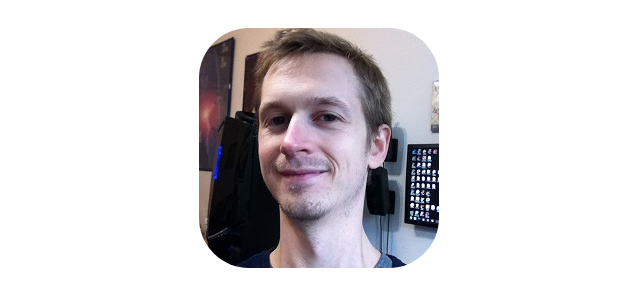
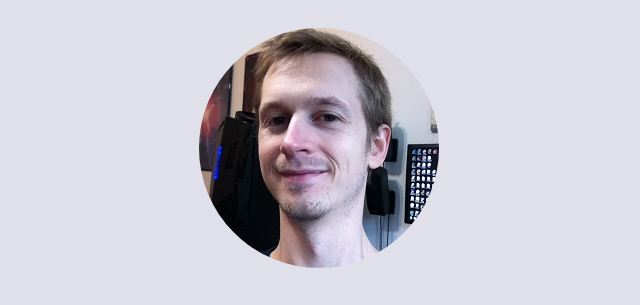
Before and after one commit to wbcook/wbcook_homepage, a plain HTML site: page index.html in a window 1280 px wide. Shown: the part 265-570 px from the top of the page, without its empty margins (321-961 px from the left). Drawn offline with Linux system fonts and the light colour scheme.

Commit message:
color scheme
grey on grey

```diff
--- a/index.html
+++ b/index.html
@@ -5,7 +5,7 @@
   <meta name="description" content="William Cook">
   <meta name="keywords" content="william cook, web developer, html, css, javascript, professional">
   <meta name="author" content="William Cook">
-  <link href='http://fonts.googleapis.com/css?family=Ubuntu' rel='stylesheet' type='text/css'>
+  <link href='http://fonts.googleapis.com/css?family=Ubuntu:300' rel='stylesheet' type='text/css'>
   <link href="style.css" rel="stylesheet" type="text/css">
 </head>
 
@@ -18,10 +18,12 @@
   </header>
 
   <main>
+
     <h1>William Cook</h1>
     <img src="images/william-cook.png">
     <h2>Web Developer</h2>
     <p>HTML, CSS, JavaScript</p>
+
   </main>
 
   <footer>
--- a/style.css
+++ b/style.css
@@ -2,7 +2,7 @@ html {
   font-family: 'Ubuntu', Arial, sans-serif;
   font-size: 16px; // 1rem = 16px
   background: white;
-  color: #FF6600;
+  color: black;
   padding: 16px;
 }
 
@@ -16,6 +16,8 @@ a {
 body {
   text-align: center;
   margin: 5rem;
+  color: #434346;
+  background: #E0E0EB;
 }
 
 h1 {
@@ -31,5 +33,5 @@ p {
 }
 
 img {
-  border-radius: 50px;
+  border-radius: 50%;
 }
```
